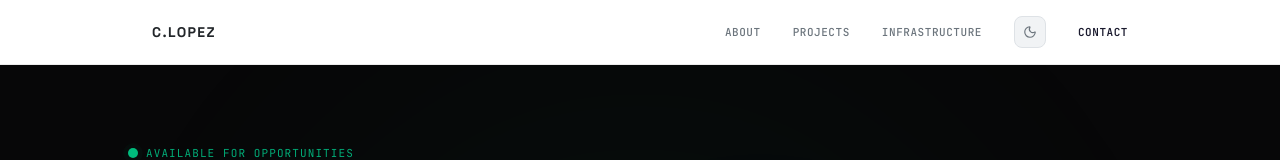
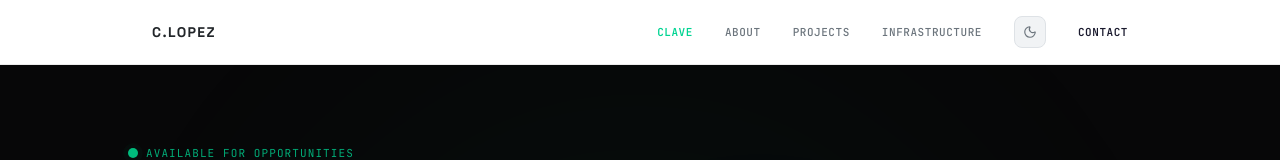
Before and after one commit to KurlyDeer/kurlydeer-hub, a React (Vite) app: page / in a window 1280 px wide. Shown: the top 160 px of the page. Built offline with nearby package versions, Linux system fonts and the light colour scheme; no server answers; the database is empty.

Commit message:
Add Clave project link to hub

```diff
--- a/src/components/Navbar.tsx
+++ b/src/components/Navbar.tsx
@@ -54,6 +54,14 @@ export default function Navbar({ onContactClick }: NavbarProps) {
 
         {/* Right Side: Desktop Links */}
         <nav className="hidden md:flex items-center gap-6 md:gap-8">
+          <a
+            href="https://clave.kurlydeer.com"
+            target="_blank"
+            rel="noopener noreferrer"
+            className="font-mono text-[11px] text-emerald-400 hover:text-emerald-300 uppercase tracking-wider transition-colors font-bold"
+          >
+            Clave
+          </a>
           <a
             href="#about"
             onClick={(e) => handleScroll(e, "about")}
@@ -130,6 +138,14 @@ export default function Navbar({ onContactClick }: NavbarProps) {
           >
             <div className="flex flex-col gap-4 px-6 py-5">
               <a
+                href="https://clave.kurlydeer.com"
+                target="_blank"
+                rel="noopener noreferrer"
+                className="font-mono text-[11px] text-emerald-400 hover:text-emerald-300 uppercase tracking-wider transition-colors font-bold"
+              >
+                Clave
+              </a>
+              <a
                 href="#about"
                 onClick={(e) => handleScroll(e, "about")}
                 className={navLinkClass}
--- a/src/defaultData.ts
+++ b/src/defaultData.ts
@@ -43,9 +43,9 @@ Silo is a financial tracking tool designed to make budgeting effortless and visu
   {
     id: "proj_3",
     title: "Clave - Language Learning Platform",
-    description: "A comprehensive Spanish-to-English language learning platform featuring spaced repetition and interactive vocabulary exercises.",
+    description: "A custom-built, interactive language learning application optimized for web deployment.",
     category: "Web & Mobile",
-    status: "In Progress",
+    status: "Completed",
     technologies: ["TypeScript", "React", "Python", "PostgreSQL"],
     liveUrl: "https://clave.kurlydeer.com",
     createdAt: "2026-03-05",
```
